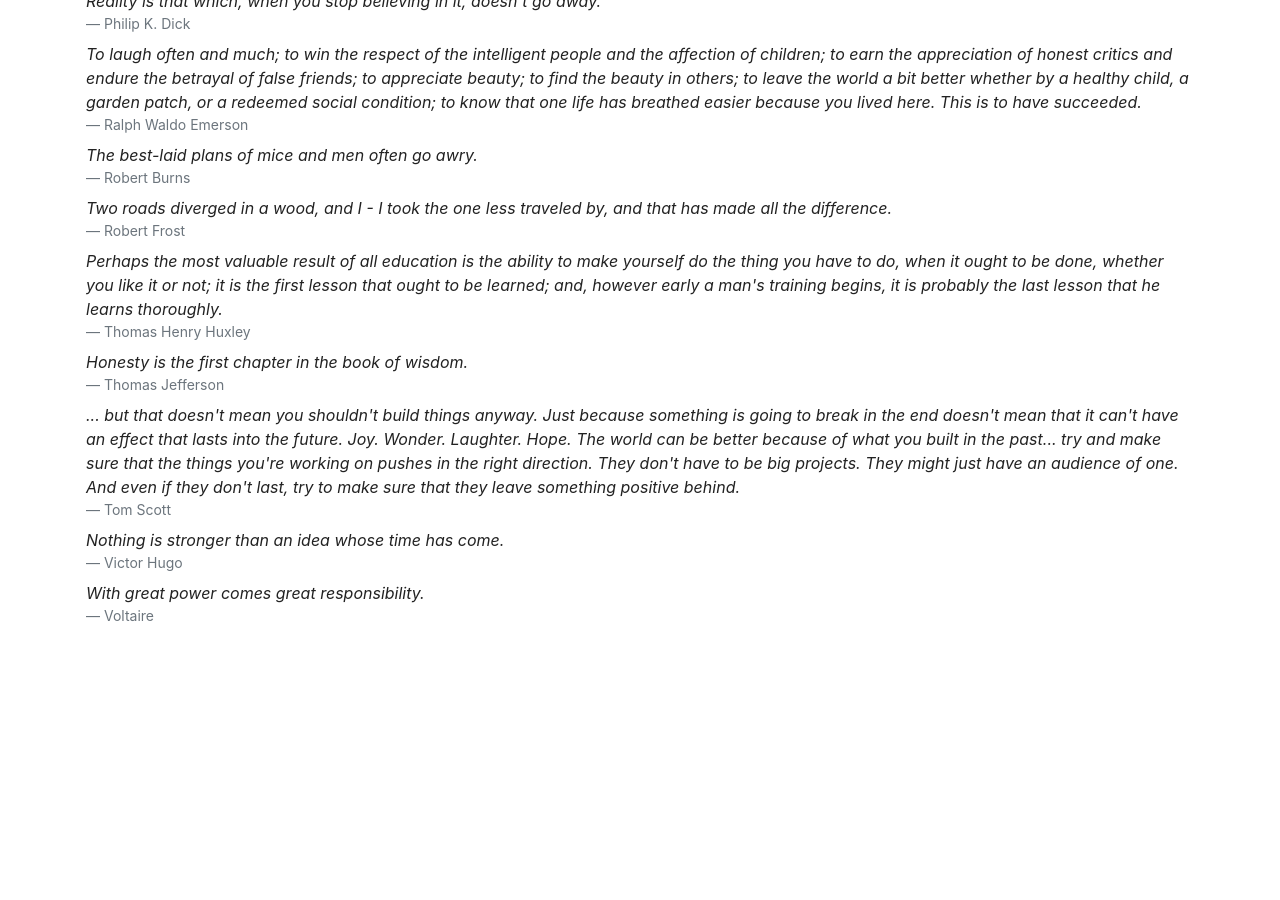
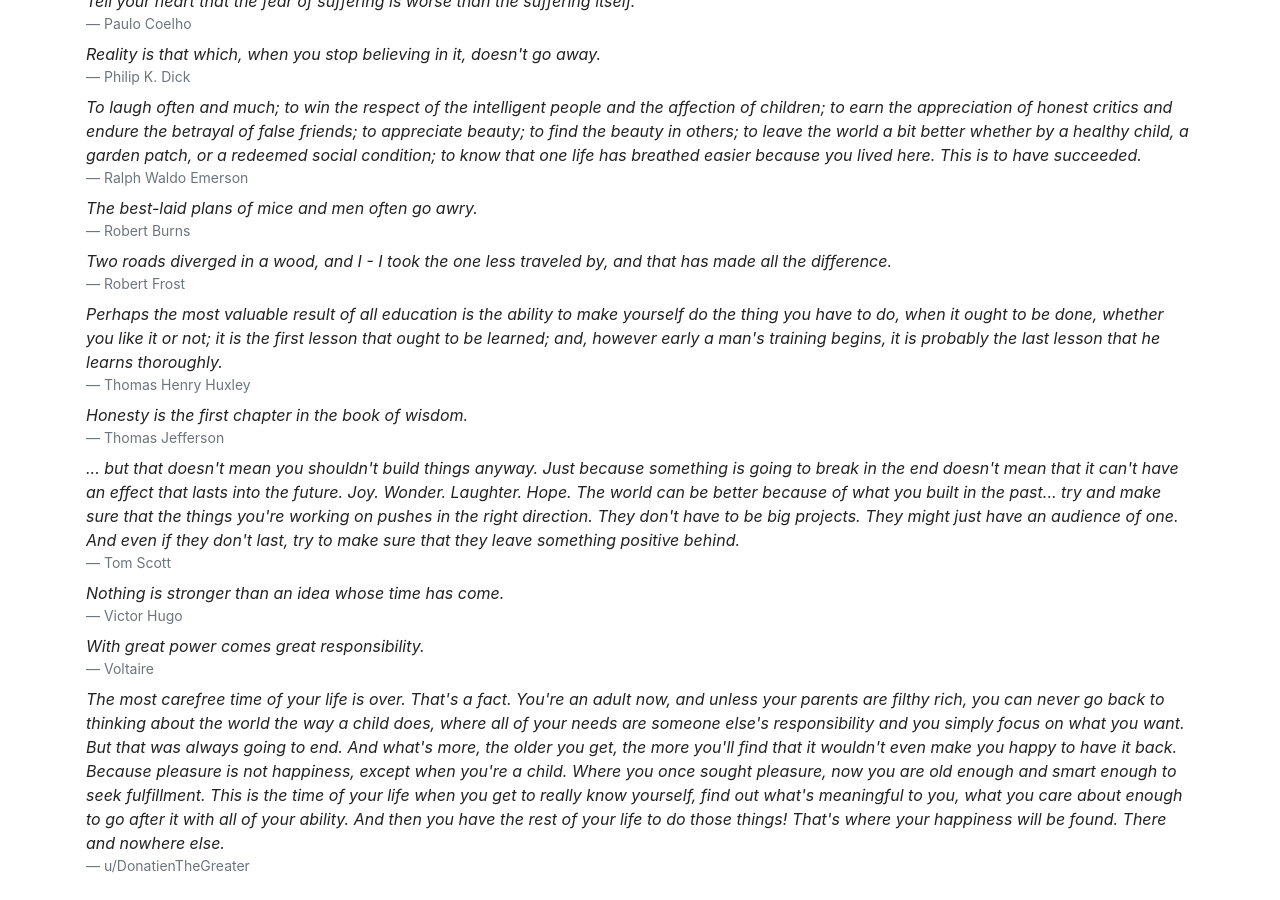
Before and after one commit to mackorone/mackorone.github.io, a Jekyll site: the page built from quotes.html, in a window 1280 px wide and 900 px high, scrolled down 1749 px. Built offline with Jekyll 4.4.1, drawn with Linux system fonts in a browser that asks for light colours; before the commit the page ends 2399 px from its top, so only the background shows below that; some of the changed text lies outside the part shown.

Commit message:
Two new quotes

```diff
--- a/_data/quotes.yml
+++ b/_data/quotes.yml
@@ -68,3 +68,7 @@
   source: Matt Dajer
 - quote: ... but that doesn't mean you shouldn't build things anyway. Just because something is going to break in the end doesn't mean that it can't have an effect that lasts into the future. Joy. Wonder. Laughter. Hope. The world can be better because of what you built in the past... try and make sure that the things you're working on pushes in the right direction. They don't have to be big projects. They might just have an audience of one. And even if they don't last, try to make sure that they leave something positive behind.
   source: Tom Scott
+- quote: The most carefree time of your life is over. That's a fact. You're an adult now, and unless your parents are filthy rich, you can never go back to thinking about the world the way a child does, where all of your needs are someone else's responsibility and you simply focus on what you want. But that was always going to end. And what's more, the older you get, the more you'll find that it wouldn't even make you happy to have it back. Because pleasure is not happiness, except when you're a child. Where you once sought pleasure, now you are old enough and smart enough to seek fulfillment. This is the time of your life when you get to really know yourself, find out what's meaningful to you, what you care about enough to go after it with all of your ability. And then you have the rest of your life to do those things! That's where your happiness will be found. There and nowhere else.
+  source: u/DonatienTheGreater
+- quote: Privilege makes it possible to take ideological positions.
+  source: Dan Kelley
```
